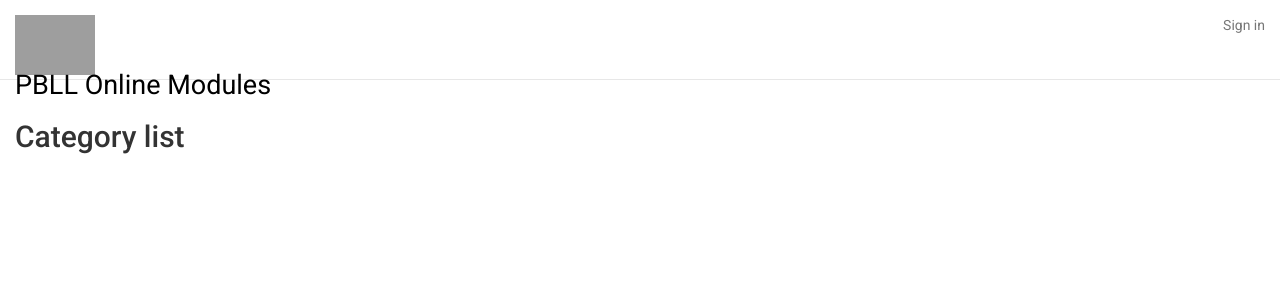
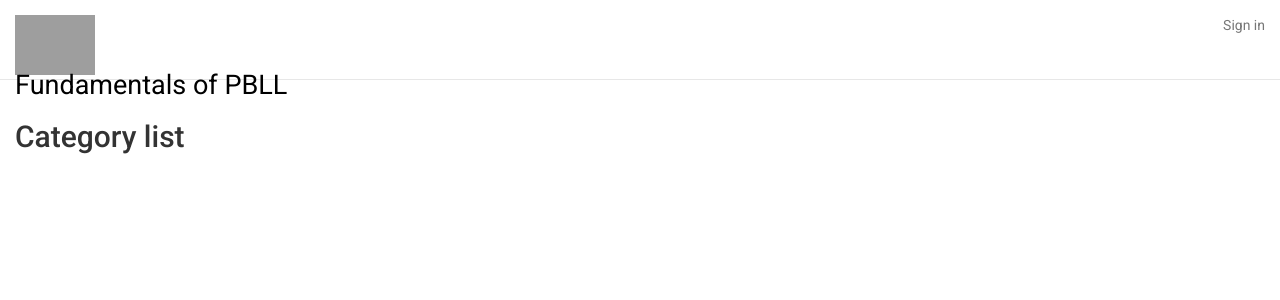
Before and after one commit to richmedina/nflrc-blwl-dev, a Django app: page /quiz/category/ in a window 1280 px wide. Shown: the top 300 px of the page. Run offline with Django 3.2, Linux system fonts and the light colour scheme; data that the repository does not hold is empty; some libraries are stand-ins or nearby versions; grey boxes are pictures that could not be loaded.

Commit message:
site title changed

```diff
--- a/templates/base.html
+++ b/templates/base.html
@@ -47,7 +47,7 @@
           </button>
 
           <a class="navbar-brand" href="{% url 'home' %}">
-            <img src="http://nflrc.hawaii.edu/media/img/1-PBLicon.png"> <span>PBLL Online Modules</span>
+            <img src="http://nflrc.hawaii.edu/media/img/1-PBLicon.png"> <span>Fundamentals of PBLL</span>
           </a>
 
         </div>
```
